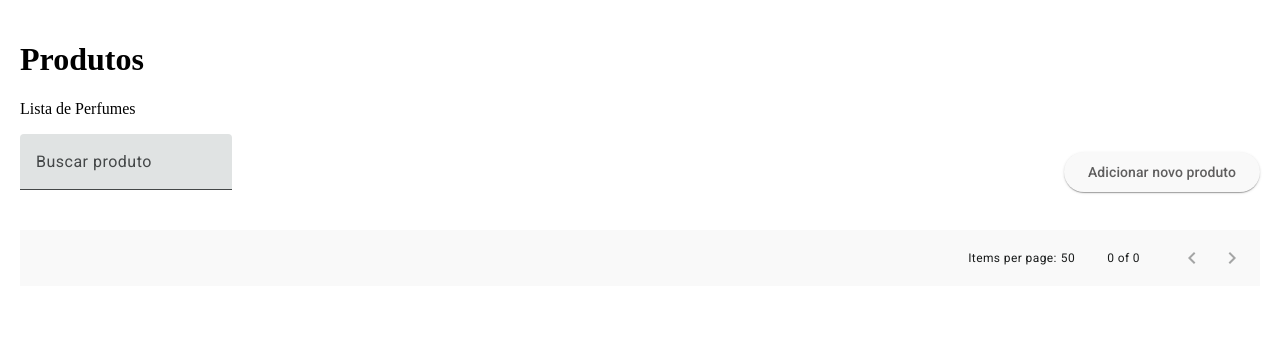
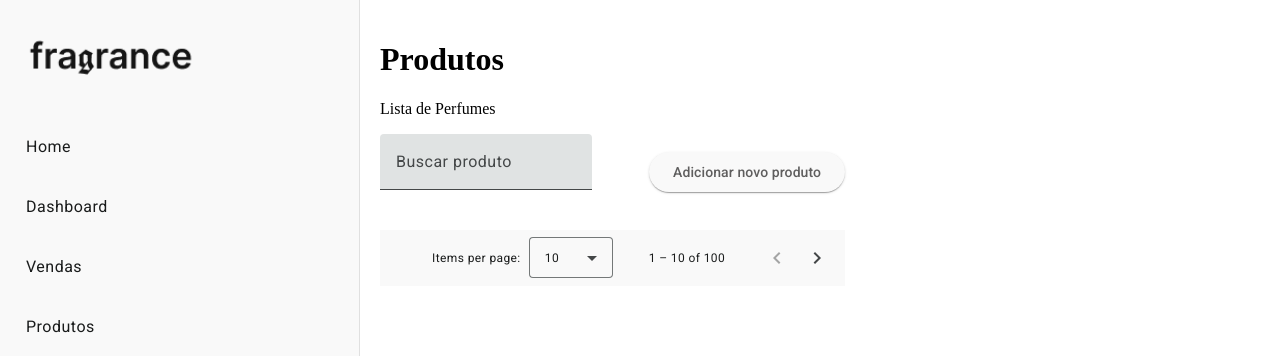
Before and after one commit to ads-ma-senac/e-fragrance-frontend, an Angular app in the folder frontend/: page /produtos in a window 1280 px wide. Before the commit this address led to /. Shown: the top 356 px of the page. Built offline with nearby package versions, Linux system fonts and the light colour scheme.

Commit message:
atualizando rotas

```diff
--- /dev/null
+++ b/frontend/src/app/app.component.css
@@ -0,0 +1,13 @@
+.container-principal {
+  display: flex;
+  height: 100vh; /* Garante que o sidenav ocupe a altura total da tela */
+  width: 100%;
+}
+
+app-sidebar {
+  flex: 0 0 250px; /* Define a largura fixa do sidenav */
+}
+
+.container-principal app-listagem-produtos {
+  width: 100%;
+}
--- a/frontend/src/app/app.component.html
+++ b/frontend/src/app/app.component.html
@@ -1,3 +1,4 @@
-<!-- <app-sidebar></app-sidebar> -->
-<app-listagem-produtos></app-listagem-produtos>
-<router-outlet />
+<div class="container-principal">
+    <app-sidebar></app-sidebar>
+    <router-outlet></router-outlet>
+</div>
--- a/frontend/src/app/app.component.ts
+++ b/frontend/src/app/app.component.ts
@@ -1,12 +1,12 @@
 import { Component } from '@angular/core';
 import { RouterOutlet } from '@angular/router';
 import { SidebarComponent } from "./shared/sidebar/sidebar.component";
-import { ListagemProdutosComponent } from "./features/listagem-produtos/listagem-produtos.component";
 
 @Component({
   selector: 'app-root',
-  imports: [RouterOutlet, SidebarComponent, ListagemProdutosComponent],
+  imports: [RouterOutlet, SidebarComponent],
   templateUrl: './app.component.html',
+  styleUrl: './app.component.css'
 })
 export class AppComponent {
   title = 'frontend';
--- a/frontend/src/app/app.routes.ts
+++ b/frontend/src/app/app.routes.ts
@@ -1,3 +1,7 @@
 import { Routes } from '@angular/router';
+import { ListagemProdutosComponent } from './features/listagem-produtos/listagem-produtos.component';
 
-export const routes: Routes = [];
+export const routes: Routes = [
+  { path: '', redirectTo: '/produtos', pathMatch: 'full' },
+  { path: 'produtos', component: ListagemProdutosComponent }
+];
--- a/frontend/src/app/features/listagem-produtos/listagem-produtos.component.css
+++ b/frontend/src/app/features/listagem-produtos/listagem-produtos.component.css
@@ -1,6 +1,8 @@
 .produtos-container {
     padding: 20px;
-  }
+    height: 100%;
+    width: 100%;
+}
 
   .actions-header {
     display: flex;
--- a/frontend/src/app/features/listagem-produtos/listagem-produtos.component.html
+++ b/frontend/src/app/features/listagem-produtos/listagem-produtos.component.html
@@ -16,7 +16,10 @@
         </button>
     </div>
 
-    <mat-paginator>
+    <mat-paginator [length]="100"
+    [pageSize]="10"
+    [pageSizeOptions]="[5, 10, 25, 100]"
+    aria-label="Select page">
 
     </mat-paginator>
 </div>
--- a/frontend/src/app/shared/sidebar/sidebar.component.css
+++ b/frontend/src/app/shared/sidebar/sidebar.component.css
@@ -5,7 +5,7 @@
 
 .sidenav{
     display: flex;
-    width: 312px;
+    /* width: 312px; */
     border-right: 1px solid #e0e0e0;
     border-radius: 0%;
     justify-content: space-between;
--- a/frontend/src/app/shared/sidebar/sidebar.component.html
+++ b/frontend/src/app/shared/sidebar/sidebar.component.html
@@ -37,11 +37,6 @@
 
             </div>
         </mat-sidenav>
-        <mat-sidenav-content>
-            <!-- Aqui vai o conteúdo principal -->
-            <div class="content">
-              <router-outlet></router-outlet>
-            </div>
-        </mat-sidenav-content>
+
     </mat-sidenav-container>
 </div>
--- a/frontend/src/app/shared/sidebar/sidebar.component.ts
+++ b/frontend/src/app/shared/sidebar/sidebar.component.ts
@@ -7,8 +7,7 @@ import { RouterModule } from '@angular/router';
   selector: 'app-sidebar',
   standalone:true,
   imports: [MatSidenavModule,
-    MatListModule,
-    RouterModule],
+    MatListModule],
   templateUrl: './sidebar.component.html',
   styleUrl: './sidebar.component.css'
 })
--- a/frontend/src/styles.css
+++ b/frontend/src/styles.css
@@ -1,16 +1,11 @@
-/* html,
-body {
-  height: 100%;
-}
-body {
-  margin: 0;
-  font-family: Roboto, "Helvetica Neue", sans-serif;
-}
-
-html, body { height: 100%; }
-body { margin: 0; font-family: Roboto, "Helvetica Neue", sans-serif; } */
-
 body {
   height: 100%;
   margin: 0;
 }
+
+html, body {
+  height: 100%;
+  margin: 0;
+  display: flex;
+  flex-direction: column;
+}
```
